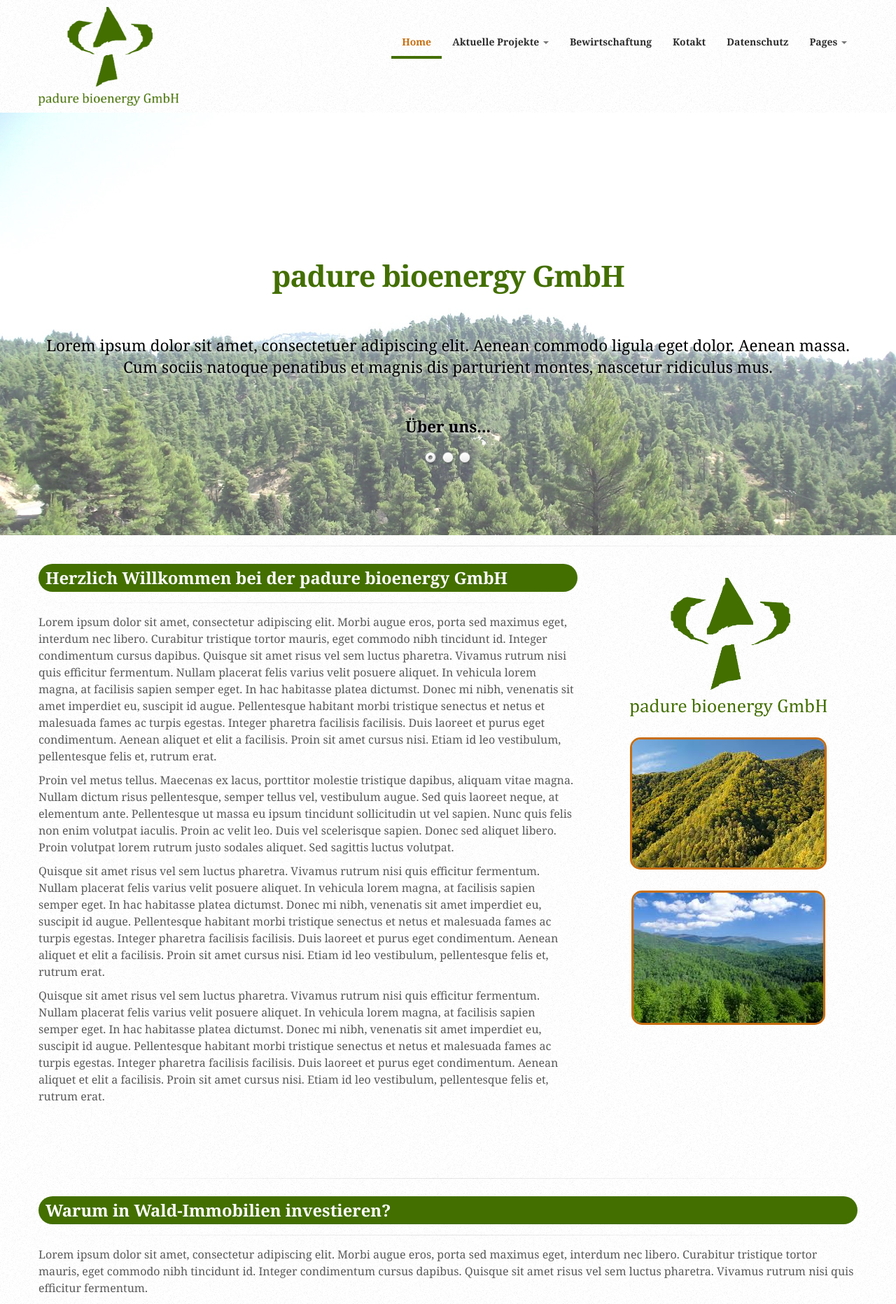
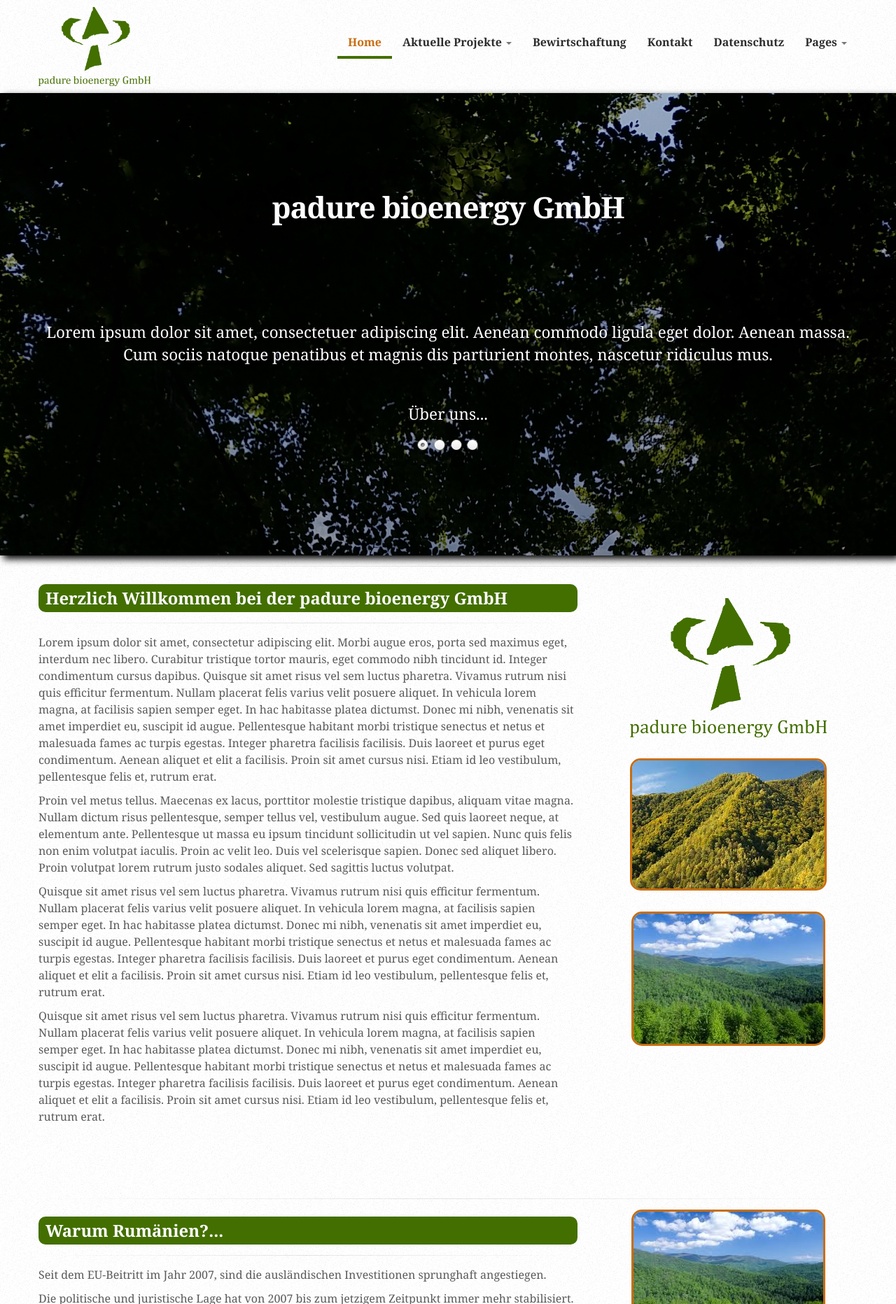
Before and after one commit to jancsi311/padure-bioenergy, a PHP site: page / in a window 1280 px wide. Shown: the top 1864 px of the page at 70% size. Run offline with PHP 8.4, Linux system fonts and the light colour scheme; some libraries are stand-ins or nearby versions.

Commit message:
style changes on homepage

```diff
--- a/assets/css/docs.css
+++ b/assets/css/docs.css
@@ -169,6 +169,8 @@ hr.soften2 {
 /* Base class
 ------------------------- */
 .jumbotron {
+	height: 67vh;
+	box-shadow: 5px 5px 10px #000000;
 	position: relative;
 	padding: 40px 0;
 	color: #fff;
@@ -190,6 +192,7 @@ hr.soften2 {
 	line-height: 30px;
 	margin-bottom: 30px;
 }
+
 .splash {
 	position: absolute;
 	z-index: -1000;
@@ -271,35 +274,42 @@ hr.soften2 {
 }
 /* Masthead (docs home)
 ------------------------- */
+
 .masthead {
+	background:
+		linear-gradient(
+			rgba(0, 0, 0, 0.2),
+			rgba(0, 0, 0, 0.4)
+		);
 	overflow: hidden;
-	padding: 150px 0 100px;
+	padding: 50px 0 75px;
 	margin-bottom: 0;
 	color: #fff;
 }
 .masthead h1 {
 	font-size: 3em;
-	color: #436F00;
-	text-shadow: 2px 2px 4px #fff;
-	margin: 60px 0;
+	color: #fff;
+	text-shadow: 2px 2px 4px #000;
+	margin: 90px 0;
 	line-height: 1.1em;
 }
 .masthead p {
 	font-size: 1.6em;
-	color: #000000;
-	text-shadow: 2px 2px 4px #fff;
+	color: #fff;
+	text-shadow: 2px 2px 4px #000;
 	line-height: 1.4em;
 	font-weight: normal;
 	margin-bottom: 60px;
+	margin-top: 140px;
 }
 .details {
 	font-size: 1.6em;
-	color: #000000;
-	text-shadow: 2px 2px 4px #fff;
+	color: #fff;
+	text-shadow: 2px 2px 4px #000;
+}
+
+.details:hover {
 	font-weight: bold;
-}
-
-.details:hover {
 	color: #fff;
 	text-decoration: none;
 	text-shadow: 2px 2px 4px #000000;
@@ -312,9 +322,9 @@ hr.soften2 {
 	color: #fff;
 	background-color: #436F00;
 	padding-left: 10px;
-	-webkit-border-radius: 20px;
-	-moz-border-radius: 20px;
-	border-radius: 20px;
+	-webkit-border-radius: 10px;
+	-moz-border-radius: 10px;
+	border-radius: 10px;
 }
 .masthead .navbar .nav > li > a:hover {
 	color: #61c168;
@@ -432,7 +442,7 @@ hr.soften2 {
 }
 
 .brand img {
-	width: 200px;
+	width: 160px;
 }
 .contact form label {
 	display: block;
@@ -729,7 +739,7 @@ hr.soften2 {
 	font-weight: 200;
 	margin-bottom: 20px;
 }
-.marketing p {
+.marketing p, li {
 	font-size: 16px;
 	line-height: 1.5;
 }
@@ -1893,6 +1903,13 @@ label {
 }
 }
 
+@media (max-width: 1199px) {
+.jumbotron {
+	height: 54vh;
+}
+}
+
+
 /* Desktop
 ------------------------- */
 @media (max-width: 980px) {
@@ -1964,6 +1981,7 @@ body {
 .blog .indexMeta h2 {
 	width: 300px;
 }
+
 }
 
 /* Tablet
--- a/header.html
+++ b/header.html
@@ -21,7 +21,7 @@
                       </ul>
                     </li>
                     <li class="dropdown"><a href="bewirtschaftung.html">Bewirtschaftung</a> </li>
-                    <li class="dropdown"><a href="contact.html">Kotakt</a> </li>
+                    <li class="dropdown"><a href="contact.html">Kontakt</a> </li>
                     <li class="dropdown"><a href="datenschutz.html">Datenschutz</a> </li>
                     <li class="dropdown"><a href="javascript:" class="dropdown-toggle" data-toggle="dropdown"> Pages <b class="caret"></b></a>
                       <ul class="dropdown-menu">
--- a/index.html
+++ b/index.html
@@ -94,6 +94,7 @@ $(function(){
   <div class="splash"> <img src="assets/img/home-banner-bg.jpg" alt="Banner" /> </div>
   <div class="splash"> <img src="assets/img/home-banner-bg2.jpg" alt="Banner" /> </div>
   <div class="splash"> <img src="assets/img/home-banner-bg3.jpg" alt="Banner" /> </div>
+  <div class="splash"> <img src="assets/img/home-banner-bg4.jpg" alt="Banner" /> </div>
   <div class="container show-case-item">
     <h1> padure bioenergy GmbH </h1>
     <p> Lorem ipsum dolor sit amet, consectetuer adipiscing elit. Aenean commodo ligula eget dolor. Aenean massa. Cum sociis natoque penatibus et magnis dis parturient montes, nascetur ridiculus mus.</p>
@@ -101,14 +102,20 @@ $(function(){
     <div class="clearfix"> </div>
   </div>
   <div class="container show-case-item">
-    <h1> Anleger mit Geduld investieren in Wälder </h1>
-    <p> Lorem ipsum dolor sit amet, consectetuer adipiscing elit. Aenean commodo ligula eget dolor. Aenean massa. Cum sociis natoque penatibus et magnis dis parturient montes, nascetur ridiculus mus.</p>
+    <h1> Warum Rumänien?... </h1>
+    <p> Seit dem EU-Beitritt im Jahr 2007, sind die ausländischen Investitionen sprunghaft angestiegen. <br />Die politische und juristische Lage hat von 2007 bis zum jetzigem Zeitpunkt immer mehr stabilisiert. </p>
     <a href="#page_2" class="details">Mehr...</a>
     <div class="clearfix"> </div>
   </div>
   <div class="container show-case-item">
-    <h1> Warum Rumänien?... </h1>
-    <p> Lorem ipsum dolor sit amet, consectetuer adipiscing elit. Aenean commodo ligula eget dolor. Aenean massa. Cum sociis natoque penatibus et magnis dis parturient montes, nascetur ridiculus mus.</p>
+    <h1> Warum in Waldflächen investieren??? </h1>
+    <p> Die Wälder Rumäniens sind hoch profitabel durch die geringen Bewirtschaftungskosten und durch die guten Vermarktungsmöglichkeiten des Holzes auf dem inländischen Markt.</p>
+    <a href="#page_3" class="details">Mehr...</a>
+    <div class="clearfix"> </div>
+  </div>
+  <div class="container show-case-item">
+    <h1> Die Smecher von Rumänien... </h1>
+    <p>Was immer Sie machen, halten Sie sich von solchen Leuten fern...</p>
     <a href="#page_3" class="details">Mehr...</a>
     <div class="clearfix"> </div>
   </div>
@@ -117,6 +124,7 @@ $(function(){
       <li><a href="#" class="active" rel="0"> <img src="assets/img/sliderdotgrey-active.png" alt="" /></a></li>
       <li><a href="#" rel="1"> <img src="assets/img/sliderdotgrey.png" alt="" /></a></li>
       <li><a href="#" rel="2"> <img src="assets/img/sliderdotgrey.png" alt="" /></a></li>
+      <li><a href="#" rel="3"> <img src="assets/img/sliderdotgrey.png" alt="" /></a></li>
     </ul>
   </div>
 </div>
@@ -145,31 +153,55 @@ $(function(){
       <hr class="soften">
       <a name="page_2"></a>
       <div class="row-fluid textleft">
-        <div class="span12">
-          <h3>Warum in Wald-Immobilien investieren?</h3>
+        <div class="span8">
+          <h3>Warum Rumänien?...</h3>
           <hr class="soften">
-          <p> Lorem ipsum dolor sit amet, consectetur adipiscing elit. Morbi augue eros, porta sed maximus eget, interdum nec libero. Curabitur tristique tortor mauris, eget commodo nibh tincidunt id. Integer condimentum cursus dapibus. Quisque sit amet risus vel sem luctus pharetra. Vivamus rutrum nisi quis efficitur fermentum. </p>
-          <p> Proin vel metus tellus. Maecenas ex lacus, porttitor molestie tristique dapibus, aliquam vitae magna. Nullam dictum risus pellentesque, semper tellus vel, vestibulum augue. Sed quis laoreet neque, at elementum ante. Pellentesque ut massa eu ipsum tincidunt sollicitudin ut vel sapien. Nunc quis felis non enim volutpat iaculis. Proin ac velit leo. Duis vel scelerisque sapien. Donec sed aliquet libero. Proin volutpat lorem rutrum justo sodales aliquet. </p>
+          <p> Seit dem EU-Beitritt im Jahr 2007, sind die ausländischen Investitionen sprunghaft angestiegen.</p>
+          <p>Die politische und juristische Lage hat von 2007 bis zum jetzigem Zeitpunkt immer mehr stabilisiert. In den letzten 3 Jahren hat die rumänische Regierung enorme Anstrengungen unternommen, um gegen Korruption und Amtsmissbrauch zu kämpfen und die wirtschaftlichen und politischen Voraussetzungen stark zu verbessern.</p>
+          <p>Das führte zu deutlich mehr Vertrauen ausländischer Investoren. Man spürt ein Zusammenwachsen von ausländischen Unternehmen und der Bevölkerung Rumäniens.</p>
+          <p>Die Wirtschaft Rumäniens liegt innerhalb der EU an 1. Stelle. Das Wirtschaftswachstum lag im Jahr 2014 bei 2,6%.</p>
+          <p>Die Kaufpreise von land- und forstwirtschaftlichen Flächen sind weit unter dem Durchschnitt der westlichen Ländern Europas. Die Preise bewegen sich auf einem Niveau von 1500,-€ bis 4500,-€ pro ha. Die Preise richten sich nach Beschaffenheit des Waldes, Größe, Lage, Baumart, Festmeter pro ha, Einschlagsplan und natürlich nach dem Besitzer und dessen Vorstellungen.</p>
+          <p></p>
+          <h3>Weitere Gründe um in Rumänien auch speziell in Wald zu investieren</h3>
+          <p>Die Forstwirtschaft ist seit Jahrhunderten ein Hauptwirtschaftszweig der rumänischen Wirtschaft. Es gibt eine gut ausgebaute holzverarbeitende Industrie. Von großen Sägewerken, mit einem Jahresbedarf von über einer Million Festmeter, bis zu vielen kleinen und mittleren Sägewerken und Schreinereien, die durch Veredelung auf dem gleichen Preisniveau der großen Firmen liegen.</p>
+          <p>Die geltenden Rechtsvorschriften bezüglich ausländische Investitionen wurden so geändert, das Investoren mehr Sicherheit und Anreize haben in Rumänien zu investieren.</p>
+          <h3>Rechte der Anleger/Investoren</h3>
+          <ul>
+            <li>erarbeitete Gewinne können nach Zahlung der landesüblichen Steuern wieder in das Ursprungsland zurückfliesssen,</li>
+            <li>es können leichter Partnerschaften geschaffen und Investitionen getätigt werden, der behördliche Aufwand wurde minimiert und verständlicher geregelt</li>
+            <li>ab dem Jahr 2015 können auch Privatpersonen forstliche Flächen erwerben</li>
+          </ul>
+
+        </div>
+         <div class="span4">
+          <img class="img-border" src="assets/img/forest1.jpg" alt="" />
           <img class="img-border" src="assets/img/forest3.jpg" alt="" />
+          <img class="img-border" src="assets/img/forest2.jpg" alt="" />
         </div>
         <div class="span12" style="height:80px"></div>
       </div>
       <hr class="soften">
       <a name="page_3"></a>
       <div class="row-fluid textleft">
-        <div class="span8">
-          <h3>Warum Rumänien?...</h3>
+        <div class="span12">
+          <h3>Warum in Waldflächen investieren??? </h3>
           <hr class="soften">
-          <p> Lorem ipsum dolor sit amet, consectetur adipiscing elit. Morbi augue eros, porta sed maximus eget, interdum nec libero. Curabitur tristique tortor mauris, eget commodo nibh tincidunt id. Integer condimentum cursus dapibus. Quisque sit amet risus vel sem luctus pharetra. Vivamus rutrum nisi quis efficitur fermentum. </p>
-          <p> Proin vel metus tellus. Maecenas ex lacus, porttitor molestie tristique dapibus, aliquam vitae magna. Nullam dictum risus pellentesque, semper tellus vel, vestibulum augue. Sed quis laoreet neque, at elementum ante. Pellentesque ut massa eu ipsum tincidunt sollicitudin ut vel sapien. Nunc quis felis non enim volutpat iaculis. Proin ac velit leo. Duis vel scelerisque sapien. Donec sed aliquet libero. Proin volutpat lorem rutrum justo sodales aliquet. Sed sagittis luctus volutpat. </p>
-          <p> Lorem ipsum dolor sit amet, consectetur adipiscing elit. Morbi augue eros, porta sed maximus eget, interdum nec libero. Curabitur tristique tortor mauris, eget commodo nibh tincidunt id. Integer condimentum cursus dapibus. Quisque sit amet risus vel sem luctus pharetra. Vivamus rutrum nisi quis efficitur fermentum. </p>
-          <p> Proin vel metus tellus. Maecenas ex lacus, porttitor molestie tristique dapibus, aliquam vitae magna. Nullam dictum risus pellentesque, semper tellus vel, vestibulum augue. Sed quis laoreet neque, at elementum ante. Pellentesque ut massa eu ipsum tincidunt sollicitudin ut vel sapien. Nunc quis felis non enim volutpat iaculis. Proin ac velit leo. Duis vel scelerisque sapien. Donec sed aliquet libero. Proin volutpat lorem rutrum justo sodales aliquet. Sed sagittis luctus volutpat. </p>
-          <p> Lorem ipsum dolor sit amet, consectetur adipiscing elit. Morbi augue eros, porta sed maximus eget, interdum nec libero. Curabitur tristique tortor mauris, eget commodo nibh tincidunt id. Integer condimentum cursus dapibus. Quisque sit amet risus vel sem luctus pharetra. Vivamus rutrum nisi quis efficitur fermentum. </p>
-        </div>
-         <div class="span4">
-          <img class="img-border" src="assets/img/forest1.jpg" alt="" />
+          <p>Betrachtet als eine wichtige Ressource, die Waldfläche in Rumänien betrug 6,39 Millionen Hektar im Jahr 2014, mit einem leichten Anstieg gegenüber dem Vorjahr:  </p>
+          <li>3.22 Millionen Hektar sind in Staatseigentum,</li>
+          <li>3.17 Millionen Hektar sind in privaten und öffentlichen  Eigentum.</li>
+          <p>Aufteilung der Wälder nach geographischen Aspekten: </p>
+          <li>Bergland, mit Nadel- und Buchenwalder - 66%; </li>
+          <li>Hügelland, mit Eichen- und Buchenwalder - 24%;</li>
+          <li>Flachland, mit gemischten Laubwälder - 10%.</li>
+          <p>Das Ergebnis der Nationalen Forst Inventur zeigt, das in den Wälder Rumäniens einen Volumen von 2,29 Milliarden Festmeter vorhanden sind. Mit einem Volumen pro Hektar von 300 Festmeter, liegt Rumänien im europäischem Vergleich im oberen Drittel.</p>
+          <p>Der Holzvorrat von 2,29 Milliarden Festmeter ist in enormer Anstieg im Vergleich mit der Schätzung des voran gegangenen Forst Inventur des Jahres 1986. Die den Holzvorrat noch auf ,,nur“ auf 1,44 Milliarden Festmeter geschätzt hat. Die forstliche Inventur im Zeitraum 2008-2013 wurde durch eine Methoden, die dem westlichen Standard entsprach durchgeführt. Verbunden mit großen menschlichen Anstrengung und erheblichen Kosten, aber auch mit einem Holzvolumen, das dem tatsächlichen wissenschaftlich, forstlichen Ergebnis entspricht.</p>
+          <p>Dieses ist auch der Grund weshalb das Holzgeschäft eine wichtige Einnahmequelle für viele Firmen und Privatpersonen in Rumänien ist.</p>
+          <p>Die Situation des illegalen Holzeinschlags (die reale Situation, nicht die aus der Presse) wurde ab dem Jahr 2014  stark verbessert. Durch die Einführung des Holzüberwachungssystems „Wood Tracking“ und durch Anpassung Rumäniens an die europäische Gesetzgebung, wurde eine Überwachung des gesamten Holzeinschlag und Holztransportes geschaffen. LÜCKENLOS und einmalig in Europa.</p>
+          <p>Die Reduzierung des geernteten Holzvolumens hat zu einer künstlichen Verknappung des Holzes geführt, für die Holzindustrie sowie auch die Versorgung mit Brennholz der Bevölkerung. In einigen Gegenden ist der Preis für Brennholz ist bis zur 90,- Euro/Fm gestiegen.</p>
+          <p>Im Rahmen des neuen Forstgesetzes werden Kompensation Zahlungen durch die Regierung für Schutzwälder die keine Holzeinschläge vorsehen, als Ausgleich an den Privatwaldbesitzer geleistet.</p>
+          <p>Eine hohe Reinvestition wird durch die Nutzung des Waldes (ökologisch vertretbar, nach den forstlichen Gesetzen) und durch die Wertsteigerung der Forstimmobilie erzielt.</p>
+          <p>Die Wälder Rumäniens sind hoch profitabel durch die geringen Bewirtschaftungskosten und durch die guten Vermarktungsmöglichkeiten des Holzes auf dem inländischen Markt.  In den letzten Jahren wurden circa 400.000 Hektar Wald von ausländischen Investoren erworben. </p>
           <img class="img-border" src="assets/img/forest3.jpg" alt="" />
-          <img class="img-border" src="assets/img/forest2.jpg" alt="" />
         </div>
         <div class="span12" style="height:80px"></div>
       </div>
```
Also changed, not shown: assets/img/home-banner-bg.jpg, assets/img/home-banner-bg2.jpg, 2 other files.
